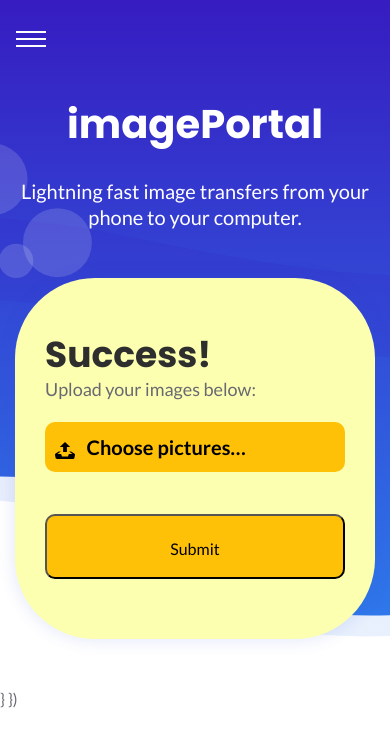
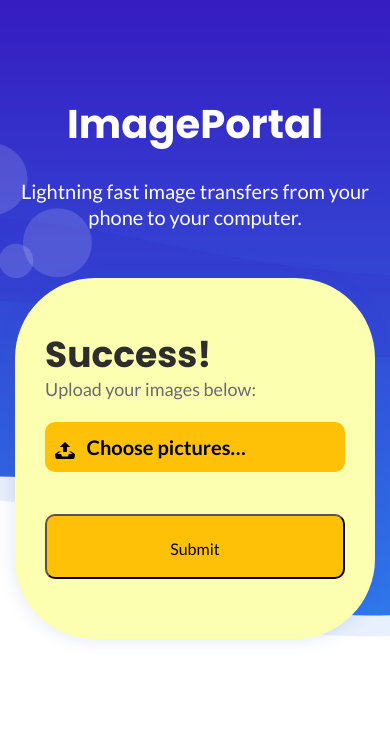
Before and after one commit to rohit-px2/FlashScan, a website: page upload.html in a window 390 px wide. Drawn offline with Linux system fonts and the light colour scheme; files that its build step writes are made by us from their sources; files whose address does not match are found by name.

Commit message:
Removed navbar on mobile

```diff
--- a/upload.html
+++ b/upload.html
@@ -28,9 +28,6 @@
     <!--====== Style CSS ======-->
     <link rel="stylesheet" href="css/style.css">
 
-<script>
-
-</script>
 
 </head>
 
@@ -64,26 +61,6 @@
     <!--====== HEADER PART START ======-->
 
     <header class="header-area">
-        <div class="navbar-area">
-            <div class="container">
-                <div class="row">
-                    <div class="col-lg-12">
-                        <nav class="navbar navbar-expand-lg">
-
-                            <button class="navbar-toggler" type="button" data-toggle="collapse" data-target="#navbarSupportedContent" aria-controls="navbarSupportedContent" aria-expanded="false" aria-label="Toggle navigation">
-                                <span class="toggler-icon"></span>
-                                <span class="toggler-icon"></span>
-                                <span class="toggler-icon"></span>
-                            </button>
-
-
-
-
-                        </nav> <!-- navbar -->
-                    </div>
-                </div> <!-- row -->
-            </div> <!-- container -->
-        </div> <!-- navbar area -->
 
         <div id="home" class="header-hero bg_cover" style="background-image: url(images/banner-bg.svg)">
             <div class="container">
@@ -91,7 +68,7 @@
                     <div class="col-lg-8">
                         <div class="header-hero-content text-center">
 
-                            <h1 class="header-title wow fadeInUp" style="text-align: center;font-size: 40px;" data-wow-duration="1.3s" data-wow-delay="0.5s">imagePortal</h1>
+                            <h1 class="header-title wow fadeInUp" style="text-align: center;font-size: 40px;" data-wow-duration="1.3s" data-wow-delay="0.5s">ImagePortal</h1>
                             <p class="text wow fadeInUp" style="text-align: center;font-size: 20px;" data-wow-duration="1.3s" data-wow-delay="0.8s">Lightning fast image transfers from your phone to your computer.</p>
                            <br>
                            <br>
@@ -209,8 +186,3 @@
 </body>
 
 </html>
-      }
-      })
-    </script>
-  </body>
-</html>
```
Also changed, not shown: index.html (+0 -24 lines).
